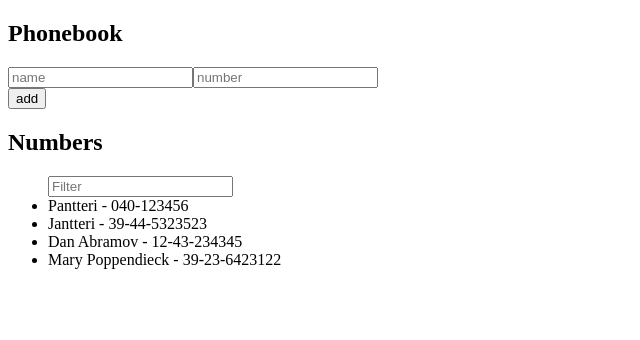
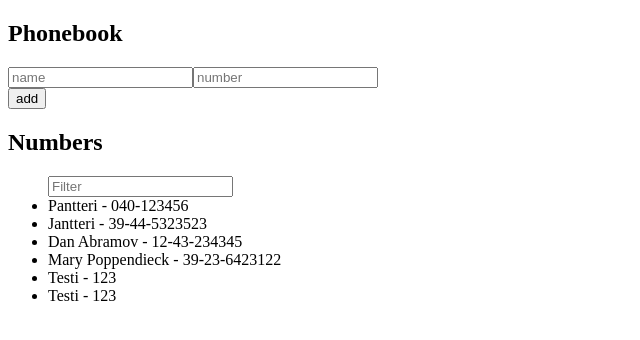
Before and after one commit to MaRo727/2.6tht-eteenpain, a React (Create React App) app: page / in a window 1280 px wide. Shown: the top 340 px of the page, without its empty margins (0-640 px from the left). Built offline with nearby package versions, Linux system fonts and the light colour scheme; data requests are answered from the project's data file.

Commit message:
2.12 valmis

```diff
--- a/db.json
+++ b/db.json
@@ -1,5 +1,5 @@
 {
-    "persons":[
+  "persons": [
     {
       "name": "Pantteri",
       "number": "040-123456",
@@ -19,6 +19,16 @@
       "name": "Mary Poppendieck",
       "number": "39-23-6423122",
       "id": 4
+    },
+    {
+      "name": "Testi",
+      "number": "123",
+      "id": 5
+    },
+    {
+      "name": "Testi",
+      "number": "123",
+      "id": 6
     }
   ]
 }
--- a/src/App.jsx
+++ b/src/App.jsx
@@ -57,7 +57,12 @@ const App = () => {
       const newPerson = { name: newName }
       const newPhone = { number: newNumber }
       const bigObject = {...newPerson, ...newPhone}
-      setPersons ([...persons, bigObject])
+      // setPersons ([...persons, bigObject])
+      axios
+      .post('http://localhost:3001/persons', bigObject)
+      .then(response => {
+        console.log(response)
+      })
       console.log(newName)
       console.log(newNumber)
       console.log(persons)
```
Lines whose indentation alone changed are shown as unchanged.
